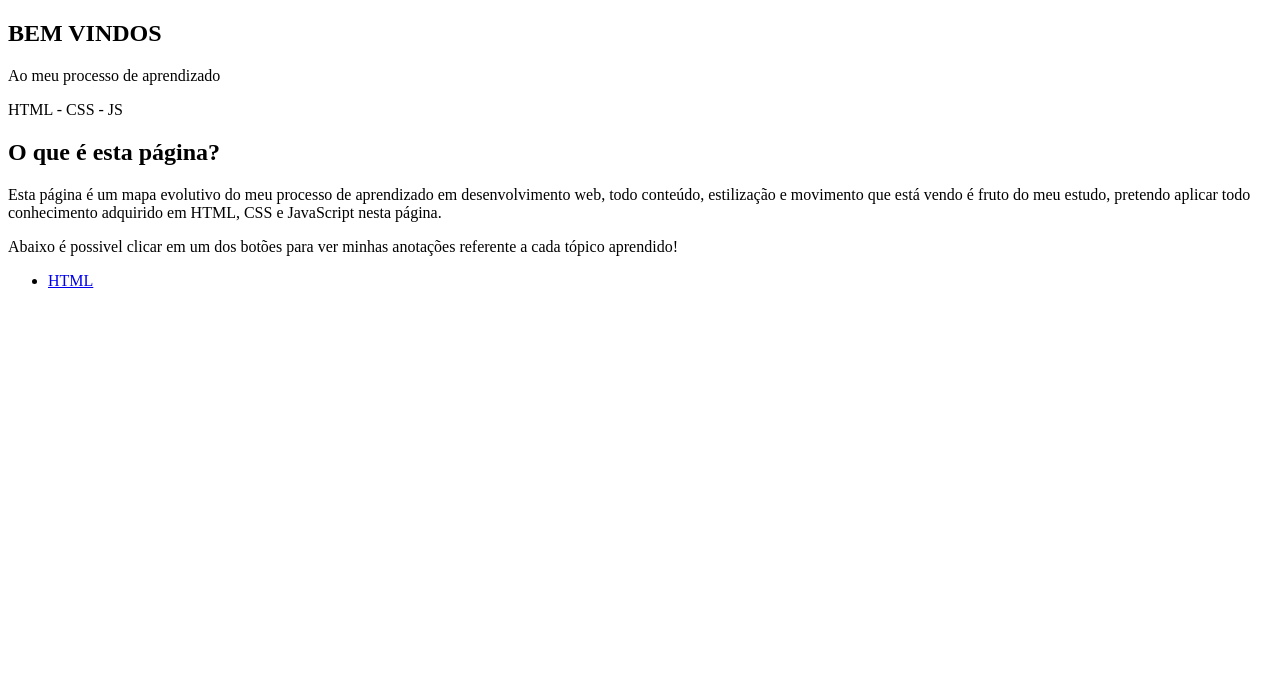
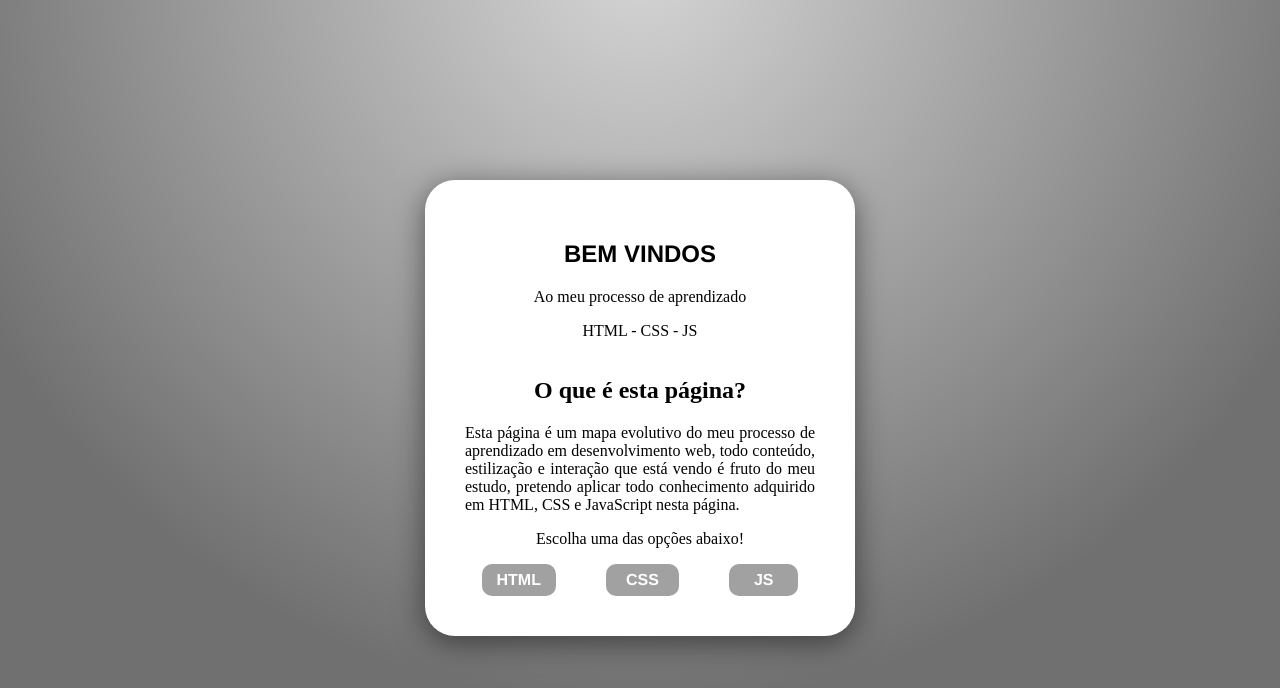
Before and after one commit to DevIcaroS/treino-de-html-css-js, a plain HTML site: page index.html in a window 1280 px wide. Drawn offline with Linux system fonts and the light colour scheme.

Commit message:
primeiro contato com css

```diff
--- /dev/null
+++ b/css/style.css
@@ -0,0 +1,99 @@
+body {
+    height: 100vh;
+    display: flex;
+    justify-content: center;
+    align-items: center;
+    background: #676767ef;
+    position: relative;
+    background-image:
+        radial-gradient(circle at 50% -5%,
+        rgba(255, 255, 255, 0.71),
+        transparent 70%);
+}
+
+.titulo{
+    font-family: 'Franklin Gothic Medium', 'Arial Narrow', Arial, sans-serif;
+    font-weight: bold;
+    background-color: white;
+}
+
+.card{
+    background: white;
+    padding: 40px;
+    width: 350px;
+    border-radius: 30px;
+    box-shadow: 0 6px 30px
+    rgba(0,0,0,0.5);
+    text-align: center;
+    display: flex;
+    flex-direction: column;
+    gap: 2px;
+}
+
+.subtexto{
+    text-align: justify;
+}
+
+.button{
+    display: flex;
+    justify-content: center;
+    gap: 50px;
+    list-style: none;
+    padding: 0;
+    margin: 0;
+    cursor: pointer;
+}
+
+.htmlbutton{
+    display: inline-block;
+    background: rgb(161, 161, 161);
+    color: white;
+    padding: 7px 15px;
+    border-radius: 10px;
+    text-decoration: none;
+    font-weight: bold;
+    transition: transform 0.3s ease, box-shadow 0.3s;
+    font-family: 'Franklin Gothic Medium', 'Arial Narrow', Arial, sans-serif;
+}
+
+.htmlbutton:hover{
+    background: rgb(236, 127, 10);
+    transform: translateY(-5px) scale(1.2);
+    box-shadow: 0 6px 8px rgba(67, 67, 67, 0.5);
+}
+
+.cssbutton{
+    display: inline-block;
+    background: rgb(161, 161, 161);
+    color: white;
+    padding: 7px 20px;
+    border-radius: 10px;
+    text-decoration: none;
+    font-weight: bold;
+    transition: transform 0.3s ease, box-shadow 0.3s ease;
+    font-family: 'Franklin Gothic Medium', 'Arial Narrow', Arial, sans-serif;
+}
+
+.cssbutton:hover{
+    background: rgb(67, 152, 237);
+    transform: translateY(-5px) scale(1.2);
+    box-shadow: 0 6px 8px rgba(67, 67, 67, 0.5);
+}
+
+.jsbutton{
+    display: inline-block;
+    background: rgb(161, 161, 161);
+    color: white;
+    padding: 7px 25px;
+    border-radius: 10px;
+    text-decoration: none;
+    font-weight: bold;
+    transition: transform 0.3s ease, box-shadow 0.3s ease;
+    font-family: 'Franklin Gothic Medium', 'Arial Narrow', Arial, sans-serif;
+}
+
+.jsbutton:hover{
+    background: rgb(244, 244, 26);
+    transform: translateY(-5px) scale(1.2);
+    box-shadow: 0 6px 8px rgba(67, 67, 67, 0.5);
+}
--- a/index.html
+++ b/index.html
@@ -15,7 +15,7 @@
 
         <!--meta tags de open graph-->
 
-    <meta property="og:image" content="">
+        <meta property="og:image" content="https://devicaros.github.io/treino-de-html-css-js/img/og.jpg">
         <meta property="og:title" content="Estudando Programação">
         <meta property="og:description" content="Aprendendo a ser desenvolvedor">
         <meta property="og:type" content="website">
@@ -26,12 +26,19 @@
         <meta name="twitter:card" content="summary_large_image">
         <meta name="twitter:title" content="Estudando Programação">
         <meta name="twitter:description" content="Quero ser dev">
-    <meta name="twitter:image" content="">
+        <meta name="twitter:image" content="https://devicaros.github.io/treino-de-html-css-js/img/og.jpg">
         <meta name="twitter:site" content="">
         <meta name="twitter:author" content="">
 
+        <!--link para chamar css-->
+
+        <link rel="stylesheet" href="css/style.css">
+
     </head>
+
     <body>
+
+              <div class="card">
 
         <header>
 
@@ -51,20 +58,24 @@
                 <h2 class="pergunta">O que é esta página?</h2>
                 <p class="subtexto">
                     Esta página é um mapa evolutivo do meu processo de aprendizado em desenvolvimento web,
-                todo conteúdo, estilização e movimento que está vendo é fruto do meu estudo, pretendo
+                    todo conteúdo, estilização e interação que está vendo é fruto do meu estudo, pretendo
                     aplicar todo conhecimento adquirido em HTML, CSS e JavaScript nesta página.</p>
-            <p class=subtexto>Abaixo é possivel clicar em um dos botões para ver minhas anotações
-                referente a cada tópico aprendido!</p>
+                <p class=subtexto2>Escolha uma das opções abaixo!</p>
 
             </section>
 
             <nav>
-            <ul>
-                <li><a href="page.html">HTML</a></li>
+                <ul class="button">
+                    <li><a class="htmlbutton" href="page.html">HTML</a></li>
+                    <li><a class="cssbutton" href="pagecss.html">CSS</a></li>
+                    <li><a class="jsbutton" href="pagejs.html">JS</a></li>
                 </ul>
             </nav>
 
         </main>
 
+        </div>
+
     </body>
+
 </html>
```
Also changed, not shown: page.html (+14 -12 lines), pagecss.html (added, +19 -0 lines), pagejs.html (added, +19 -0 lines). Lines whose indentation alone changed are shown as unchanged.
